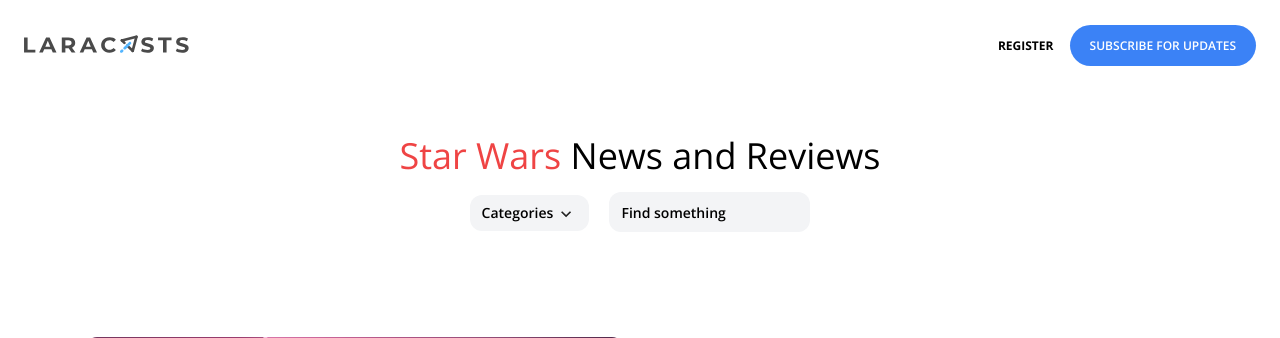
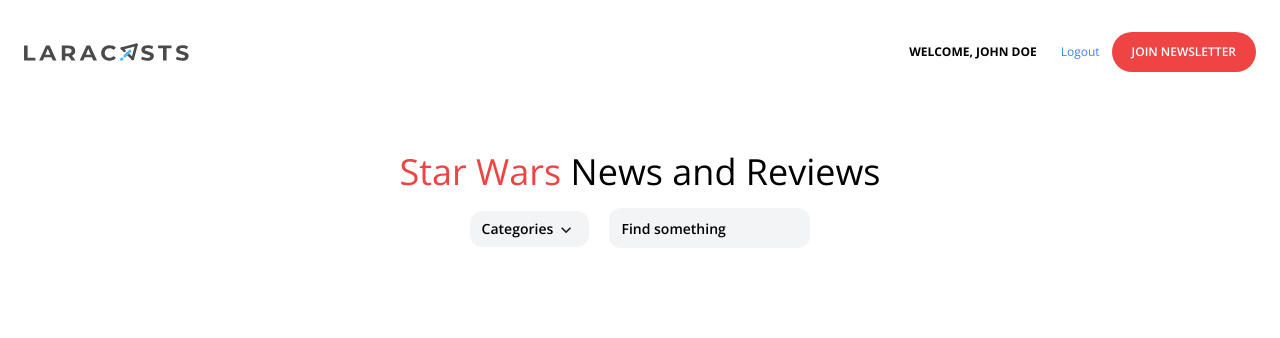
Before and after one commit to ibtehaz/star-wars-blog, a Laravel app: page / in a window 1280 px wide. Shown: the top 338 px of the page. Run offline with Laravel 9, Linux system fonts and the light colour scheme; a user stored in the database is signed in; data comes from the database, SQL or seed files in the repository.

Commit message:
implement authentication for sessions

```diff
--- a/app/Http/Controllers/RegisterController.php
+++ b/app/Http/Controllers/RegisterController.php
@@ -20,7 +20,10 @@
             'password' => 'required|min:7|max:255',
         ]);
 
-        User::create($attributes);
+        $user = User::create($attributes);
+
+
+        auth()->login($user);
 
 
 
--- a/app/Providers/RouteServiceProvider.php
+++ b/app/Providers/RouteServiceProvider.php
@@ -17,7 +17,7 @@
      *
      * @var string
      */
-    public const HOME = '/home';
+    public const HOME = '/';
 
     /**
      * Define your route model bindings, pattern filters, etc.
--- a/resources/views/components/layout.blade.php
+++ b/resources/views/components/layout.blade.php
@@ -15,11 +15,20 @@
                 </a>
             </div>
 
-            <div class="mt-8 md:mt-0">
-                <a href="/register" class="text-xs font-bold uppercase">Register</a>
+            <div class="mt-8 md:mt-0 flex items-center">
+                @auth
+                    <span class="text-xs font-bold uppercase">Welcome, {{ auth()->user()->name }}</span>
+                    <form method="POST" action="/logout" class="text-xs font-semibold text-blue-500 ml-6">
+                        @csrf
+                        <button type="submit">Logout</button>
+                    </form>
+                @else
+                    <a href="/register" class="text-xs font-bold uppercase">Register</a>
+                    <a href="/login" class="text-xs font-bold uppercase ml-6">Login</a>
+                @endauth
 
-                <a href="#" class="bg-blue-500 ml-3 rounded-full text-xs font-semibold text-white uppercase py-3 px-5">
-                    Subscribe for Updates
+                <a href="#" class="bg-red-500 ml-3 rounded-full text-xs font-semibold text-white uppercase py-3 px-5">
+                    Join Newsletter
                 </a>
             </div>
         </nav>
--- a/routes/web.php
+++ b/routes/web.php
@@ -2,6 +2,7 @@
 
 use App\Http\Controllers\PostController;
 use App\Http\Controllers\RegisterController;
+use App\Http\Controllers\SessionsController;
 use App\Models\Post;
 use App\Models\Category;
 use App\Models\User;
@@ -11,6 +12,8 @@
 
 Route::get('/posts/{post:slug}', [PostController::class, 'show']);
 
-Route::get('register', [RegisterController::class, 'create']);
+Route::get('register', [RegisterController::class, 'create'])->middleware('guest');
 
-Route::post('register', [RegisterController::class, 'store']);
+Route::post('register', [RegisterController::class, 'store'])->middleware('guest');
+
+Route::post('logout', [SessionsController::class, 'destroy']);
```
Also changed, not shown: app/Http/Controllers/SessionsController.php (added, +15 -0 lines).
